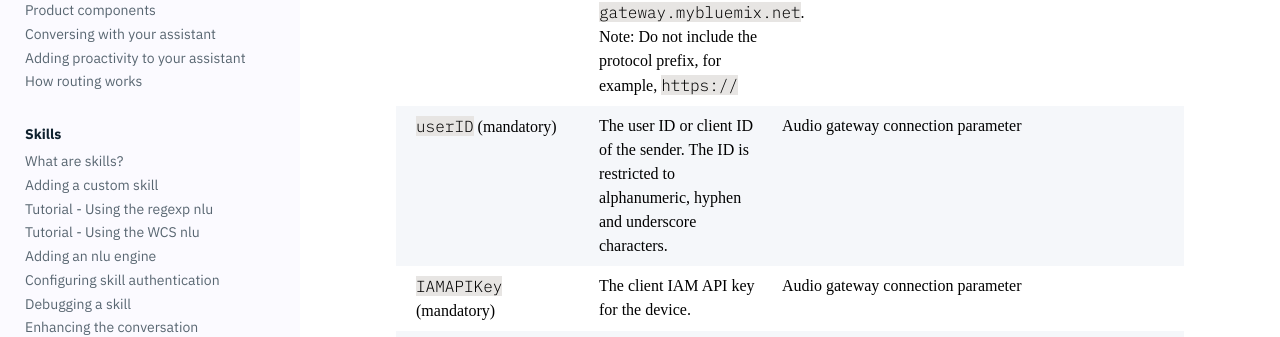
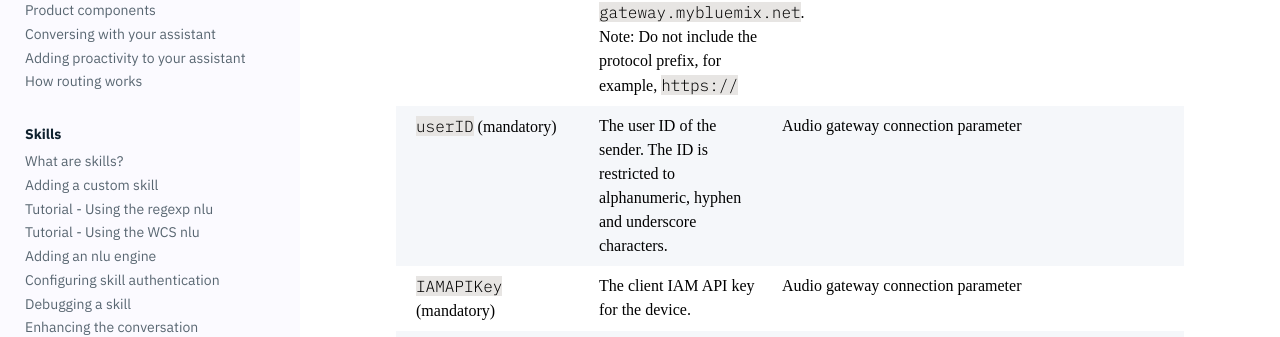
Before and after one commit to Watson-Personal-Assistant/developer, a Jekyll site: the page built from _content/audio/config_properties.md, in a window 1280 px wide. Shown: the part 430-767 px from the top of the page. Built offline with Jekyll 4.4.1, drawn with Linux system fonts in a browser that asks for light colours; some web fonts are replaced; some of the changed text lies outside the part shown.

Commit message:
removed client ID

```diff
--- a/_content/audio/config_properties.md
+++ b/_content/audio/config_properties.md
@@ -10,7 +10,7 @@ Table 1 - Audio client configuration parameters
 | Parameter  |Description | Type |
 |-----|:-------------------------|:----------------|
 | `host` (mandatory)  | The URL of the audio gateway.  The URL is `wa-audio-gateway.mybluemix.net`. Note: Do not include the protocol prefix, for example, `https://` |Audio gateway connection parameter |
-| `userID` (mandatory)  | The user ID or client ID of the sender.  The ID is restricted to alphanumeric, hyphen and underscore characters. |Audio gateway connection parameter |
+| `userID` (mandatory)  | The user ID of the sender.  The ID is restricted to alphanumeric, hyphen and underscore characters. | Audio gateway connection parameter |
 | `IAMAPIKey` (mandatory) | The client IAM API key for the device.  |Audio gateway connection parameter |
 | `skillset`  (mandatory) | The skillset to be used by the audio client, for example, industry. | Audio gateway connection parameter  |
 | `tenantID`  (mandatory for multiple tenants) | The ID of the tenant you want to communicate with. Optional parameter if only one tenant is associated with your IBM ID; mandatory if multiple tenants are associated with your IBM ID. | Audio gateway connection parameter  |
```
Also changed, not shown: other parts of _content/audio/config_properties.md (+2 -0 lines).
